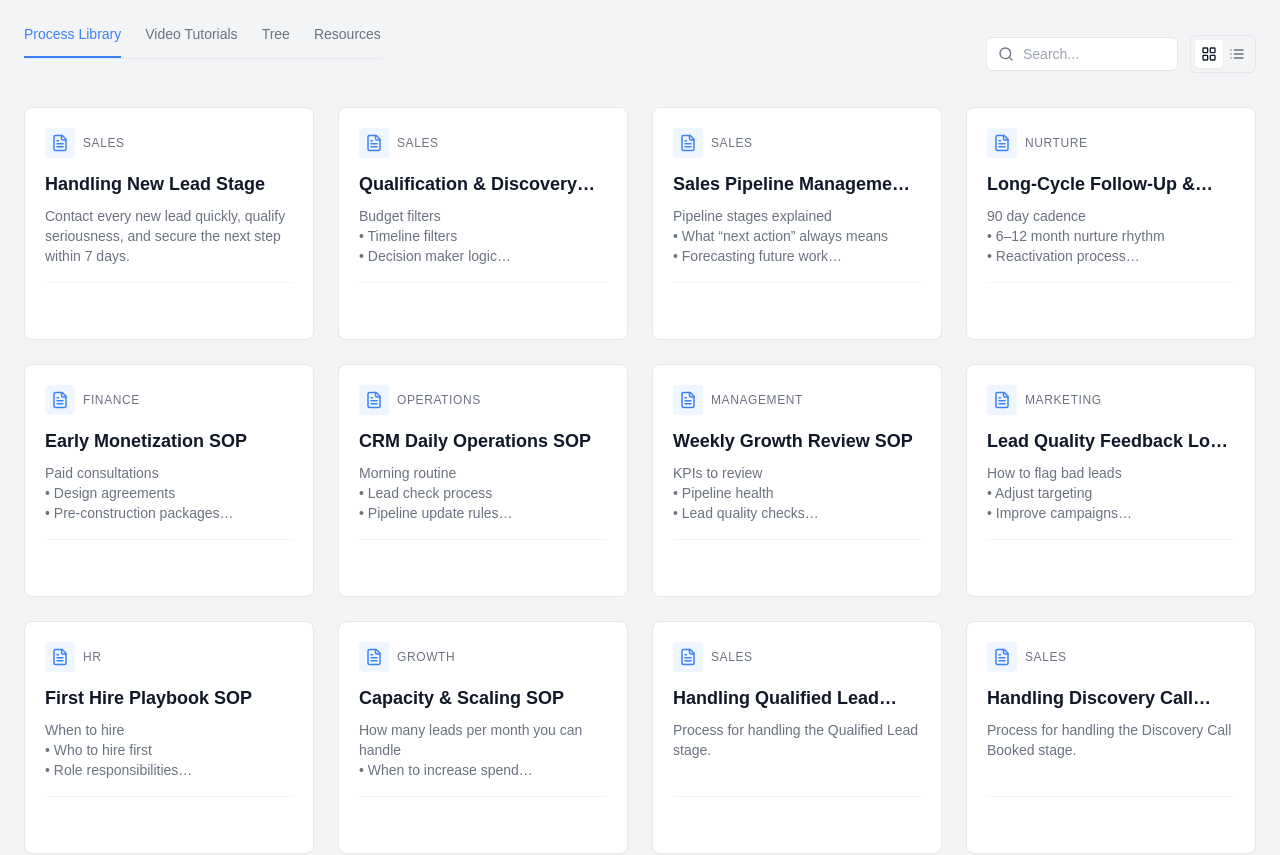
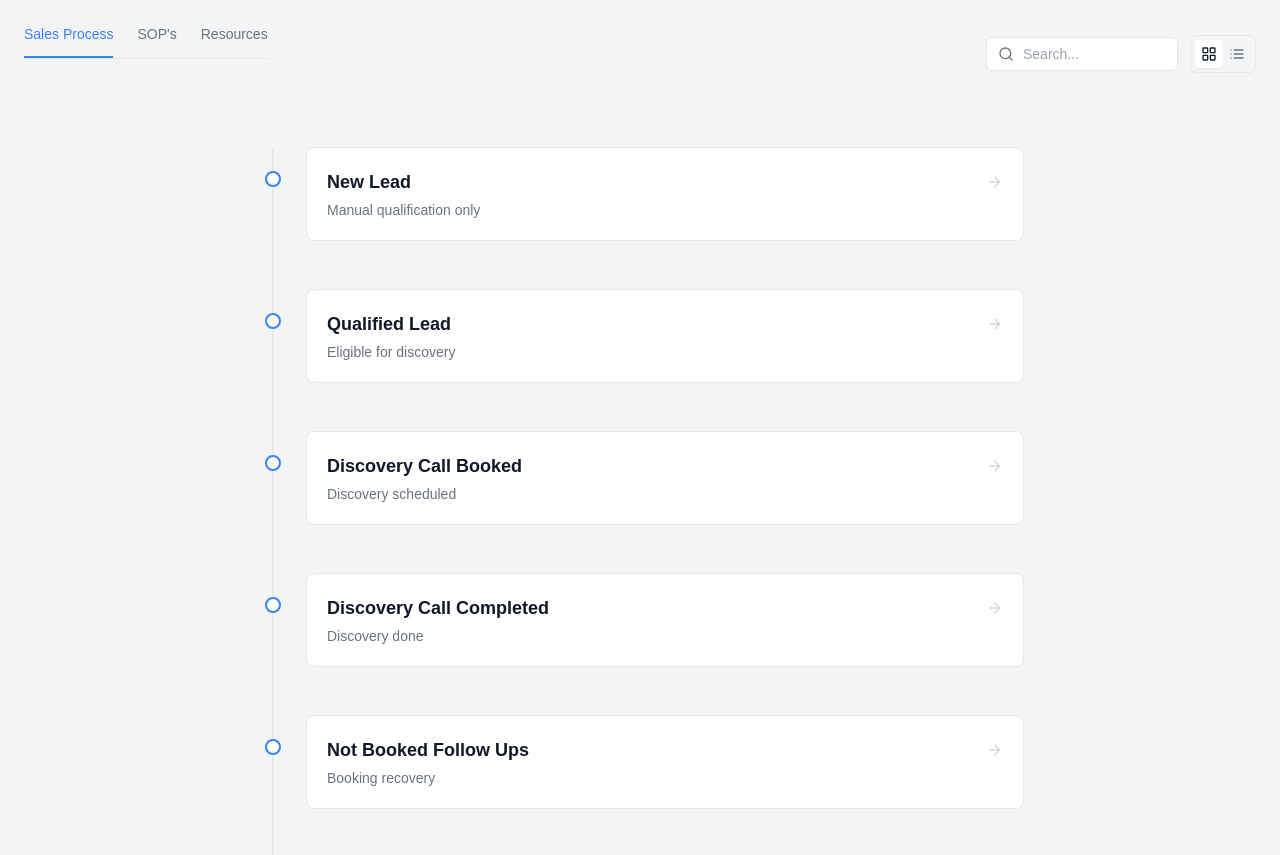
Before and after one commit to christianh0019/client-frameworks, a React (Vite) app: page / in a window 1280 px wide. Shown: the top 855 px of the page. Built offline with nearby package versions, Linux system fonts and the light colour scheme; a web font is replaced by a local one.

Commit message:
feat: Reorganize tabs - Sales Process default, merge into SOP's, remove Video Tutorials

```diff
--- a/src/App.tsx
+++ b/src/App.tsx
@@ -25,7 +25,7 @@ interface Video {
 
 const TabNav = ({ active, onChange }: { active: string, onChange: (val: string) => void }) => (
     <div className="flex items-center space-x-6 border-b border-saas-border mb-6">
-        {['Process Library', 'Video Tutorials', 'Tree', 'Resources'].map((tab) => (
+        {["Sales Process", "SOP's", 'Resources'].map((tab) => (
             <button
                 key={tab}
                 onClick={() => onChange(tab)}
@@ -58,29 +58,6 @@ const SOPCard = ({ sop, onClick }: { sop: SOP, onClick: () => void }) => (
                 Read SOP
                 <ArrowRight size={14} className="ml-1" />
             </div>
-        </div>
-    </div>
-);
-
-const VideoCard = ({ video, onClick }: { video: Video, onClick: () => void }) => (
-    <div onClick={onClick} className="bg-white border border-saas-border rounded-lg overflow-hidden hover:shadow-card hover:border-gray-300 transition-all cursor-pointer group">
-        <div className="relative aspect-video bg-gray-100 flex items-center justify-center overflow-hidden">
-            <div className="absolute inset-0 bg-gray-200"></div> {/* Placeholder for thumbnail */}
-            <div className="absolute inset-0 flex items-center justify-center">
-                <div className="w-10 h-10 rounded-full bg-white/90 shadow-sm flex items-center justify-center group-hover:scale-110 transition-transform">
-                    <Play size={16} className="text-saas-blue ml-0.5 fill-saas-blue" />
-                </div>
-            </div>
-            <div className="absolute bottom-2 right-2 px-1.5 py-0.5 bg-black/60 rounded text-[10px] font-medium text-white flex items-center">
-                <Clock size={10} className="mr-1" />
-                {video.duration}
-            </div>
-        </div>
-        <div className="p-4">
-            <div className="flex items-center mb-1">
-                <span className="text-[10px] font-medium text-saas-text-secondary uppercase tracking-wider border border-gray-200 px-1 rounded">{video.category}</span>
-            </div>
-            <h3 className="font-medium text-saas-text-primary group-hover:text-saas-blue transition-colors line-clamp-2">{video.title}</h3>
         </div>
     </div>
 );
@@ -3523,7 +3500,7 @@ const PresentationPillarExamplesView = () => {
 };
 
 const App = () => {
-    const [activeTab, setActiveTab] = useState('Process Library');
+    const [activeTab, setActiveTab] = useState("Sales Process");
     const [viewMode, setViewMode] = useState<'grid' | 'list'>('grid');
     const [activeView, setActiveView] = useState<ViewState>('library');
     const [selectedSOP, setSelectedSOP] = useState<SOP | null>(null);
@@ -3923,23 +3900,6 @@ Briefly explain your 3-step process: Design -> Pre-Construction -> Build.
 
     const allSops = [...sops, ...stageSops, ...scripts];
 
-    const videos: Video[] = [
-        // Core System Walkthroughs
-        { title: "How the Growth System Works (big picture)", duration: "05:00", category: "Core System" },
-        { title: "How New Leads Flow Through the CRM", duration: "05:00", category: "Core System" },
-        { title: "How Automations Handle Follow-Up", duration: "05:00", category: "Core System" },
-        { title: "How to Update Pipeline Stages Properly", duration: "05:00", category: "Core System" },
-
-        // Daily & Weekly Operations
-        { title: "Daily Lead Management Routine", duration: "05:00", category: "Operations" },
-        { title: "Weekly Pipeline Review Process", duration: "05:00", category: "Operations" },
-        { title: "How to Qualify Leads Correctly", duration: "05:00", category: "Operations" },
-
-        // Revenue & Scaling
-        { title: "How to Pitch Design Agreements & Pre-Con", duration: "05:00", category: "Revenue" },
-        { title: "When to Increase Lead Volume", duration: "05:00", category: "Revenue" },
-        { title: "When & How to Hire Your First Sales Help", duration: "05:00", category: "Revenue" },
-    ];
 
     // Logic to handle view switching
     const handleSOPClick = (sop: SOP) => {
@@ -3947,10 +3907,6 @@ Briefly explain your 3-step process: Design -> Pre-Construction -> Build.
         setActiveView('sop-detail');
     };
 
-    const handleVideoClick = (video: Video) => {
-        setSelectedVideo(video);
-        setActiveView('video-detail');
-    };
 
     const goBack = () => {
         setActiveView('library');
@@ -4004,24 +3960,16 @@ Briefly explain your 3-step process: Design -> Pre-Construction -> Build.
                         </div>
 
                         {/* Content Grids */}
-                        {activeTab === 'Process Library' && (
+                        {activeTab === 'Sales Process' && (
+                            <SalesProcessTree onSelectSOP={handleTreeSelection} />
+                        )}
+
+                        {activeTab === "SOP's" && (
                             <div className={`grid ${viewMode === 'grid' ? 'grid-cols-1 md:grid-cols-2 lg:grid-cols-3 xl:grid-cols-4' : 'grid-cols-1'} gap-6`}>
                                 {allSops.map((sop, idx) => (
                                     <SOPCard key={idx} sop={sop} onClick={() => handleSOPClick(sop)} />
                                 ))}
                             </div>
-                        )}
-
-                        {activeTab === 'Video Tutorials' && (
-                            <div className="grid grid-cols-1 md:grid-cols-3 lg:grid-cols-4 gap-6">
-                                {videos.map((video, idx) => (
-                                    <VideoCard key={idx} video={video} onClick={() => handleVideoClick(video)} />
-                                ))}
-                            </div>
-                        )}
-
-                        {activeTab === 'Tree' && (
-                            <SalesProcessTree onSelectSOP={handleTreeSelection} />
                         )}
 
                         {activeTab === 'Resources' && (
```
Also changed, not shown: 5 other files (tests, documents, lock files or other folders).
